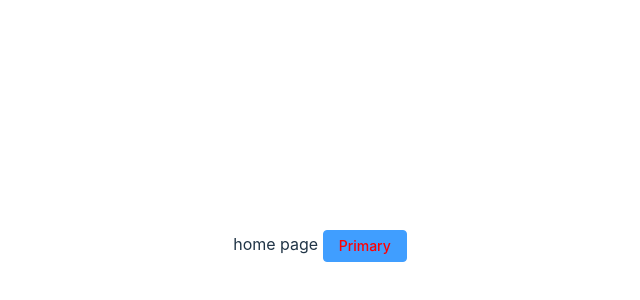
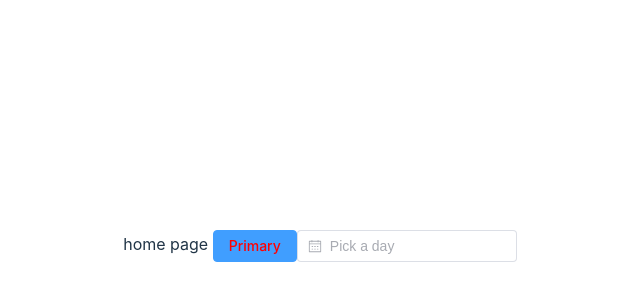
Before and after one commit to wfg132134/vue3-ts-h5-vant3, a Vue app: page /#/home in a window 1280 px wide. Shown: the part 154-454 px from the top of the page, without its empty margins (320-960 px from the left). Built offline with nearby package versions, Linux system fonts and the light colour scheme; no server answers.

Commit message:
配置全局国际化

```diff
--- a/components.d.ts
+++ b/components.d.ts
@@ -13,6 +13,8 @@ declare module '@vue/runtime-core' {
     Components: typeof import('./src/components/index.vue')['default']
     DetailPage: typeof import('./src/components/DetailPage.vue')['default']
     ElButton: typeof import('element-plus/es')['ElButton']
+    ElConfigProvider: typeof import('element-plus/es')['ElConfigProvider']
+    ElDatePicker: typeof import('element-plus/es')['ElDatePicker']
     ElScrollbar: typeof import('element-plus/es')['ElScrollbar']
     HomePage: typeof import('./src/components/HomePage.vue')['default']
     RouterLink: typeof import('vue-router')['RouterLink']
--- a/src/components/HomePage.vue
+++ b/src/components/HomePage.vue
@@ -2,24 +2,25 @@
   <div>
     home page
     <el-button type="primary" class="aa"><span>Primary</span></el-button>
+    <el-date-picker type="date" placeholder="Pick a day" />
   </div>
 </template>
 
 <script lang="ts">
 import { defineComponent } from "vue";
-import { getMydata } from '@/api'
+import { getMydata } from "@/api";
 
 export default defineComponent({
   setup() {
-    const data = getMydata()
-    console.log('data',data);
+    const data = getMydata();
+    console.log("data", data);
     return {};
   },
 });
 </script>
 
 <style lang="scss" scoped>
-.aa{
+.aa {
   span {
     color: $red;
   }
--- a/src/main.ts
+++ b/src/main.ts
@@ -5,6 +5,7 @@ import { router } from './router'
 import {createPinia} from 'pinia'
 import ElementPlus from 'element-plus'
 import 'element-plus/dist/index.css'
+import locale from 'element-plus/es/locale/lang/en'
 
 // 创建 Pinia 实例
 const pinia = createPinia()
@@ -12,5 +13,7 @@ const pinia = createPinia()
 const app = createApp(App);
 app.use(router)
 app.use(pinia)
-app.use(ElementPlus)
+app.use(ElementPlus, {
+  locale: locale,
+})
 app.mount('#app')
```
